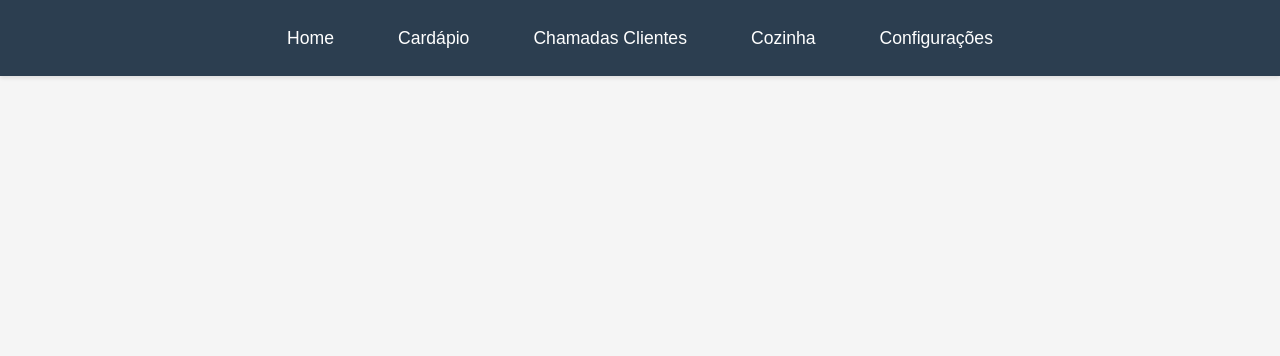
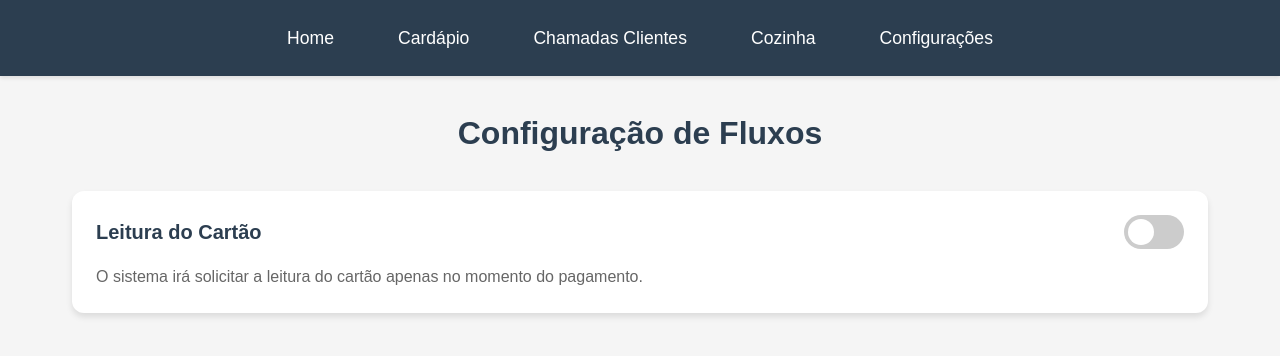
Before and after one commit to CelDarley/bar, a Vue app: page /settings/flows in a window 1280 px wide. Shown: the top 356 px of the page. Built offline with nearby package versions, Linux system fonts and the light colour scheme; the HTML template or start-up script is replaced by a standard one.

Commit message:
feat: adiciona configuração de leitura de cartão por pedido

```diff
--- a/src/components/Menu.vue
+++ b/src/components/Menu.vue
@@ -27,6 +27,11 @@
       :dish="selectedDish"
       @close="closeModal"
     />
+
+    <button class="call-waiter-btn" @click="callWaiter">
+      <span class="waiter-icon">🛎️</span>
+      <span class="waiter-text">Chamar Garçom</span>
+    </button>
   </div>
 </template>
 
@@ -34,7 +39,9 @@
 import { ref } from 'vue'
 import Cart from './Cart.vue'
 import AddToCartModal from './AddToCartModal.vue'
+import { useCartStore } from '../stores/cart'
 
+const cartStore = useCartStore()
 const showModal = ref(false)
 const selectedDish = ref(null)
 
@@ -143,6 +150,19 @@ const openModal = (dish) => {
 const closeModal = () => {
   showModal.value = false
   selectedDish.value = null
+}
+
+const callWaiter = () => {
+  // Adiciona uma chamada ao histórico de chamadas
+  cartStore.addCustomerCall({
+    type: 'waiter',
+    table: 'Mesa 1', // Em um sistema real, isso viria do contexto da mesa
+    status: 'pending',
+    createdAt: new Date()
+  })
+
+  // Mostra uma mensagem de confirmação
+  alert('Garçom chamado! Ele chegará em breve.')
 }
 </script>
 
@@ -269,4 +289,47 @@ h1 {
     font-size: 2rem;
   }
 }
+
+.call-waiter-btn {
+  position: fixed;
+  bottom: 2rem;
+  right: 2rem;
+  background-color: #e74c3c;
+  color: white;
+  border: none;
+  border-radius: 50px;
+  padding: 1rem 2rem;
+  display: flex;
+  align-items: center;
+  gap: 0.5rem;
+  font-size: 1.1rem;
+  font-weight: bold;
+  cursor: pointer;
+  box-shadow: 0 4px 6px rgba(0, 0, 0, 0.1);
+  transition: all 0.3s ease;
+  z-index: 100;
+}
+
+.call-waiter-btn:hover {
+  background-color: #c0392b;
+  transform: translateY(-2px);
+  box-shadow: 0 6px 8px rgba(0, 0, 0, 0.15);
+}
+
+.waiter-icon {
+  font-size: 1.5rem;
+}
+
+@media (max-width: 768px) {
+  .call-waiter-btn {
+    bottom: 1rem;
+    right: 1rem;
+    padding: 0.75rem 1.5rem;
+    font-size: 1rem;
+  }
+
+  .waiter-icon {
+    font-size: 1.2rem;
+  }
+}
 </style>
--- /dev/null
+++ b/src/components/settings/FlowSettings.vue
@@ -0,0 +1,143 @@
+<template>
+  <div class="flow-settings">
+    <h1>Configuração de Fluxos</h1>
+
+    <div class="settings-section">
+      <div class="setting-card">
+        <div class="setting-header">
+          <h2>Leitura do Cartão</h2>
+          <div class="toggle-switch">
+            <input
+              type="checkbox"
+              id="cardReadingToggle"
+              v-model="settings.cardReadingPerOrder"
+            >
+            <label for="cardReadingToggle"></label>
+          </div>
+        </div>
+
+        <p class="setting-description">
+          {{ settings.cardReadingPerOrder
+            ? 'O sistema irá solicitar a leitura do cartão ao final de cada pedido para individualizar a conta.'
+            : 'O sistema irá solicitar a leitura do cartão apenas no momento do pagamento.'
+          }}
+        </p>
+      </div>
+    </div>
+  </div>
+</template>
+
+<script setup>
+import { ref } from 'vue'
+
+const settings = ref({
+  cardReadingPerOrder: false
+})
+</script>
+
+<style scoped>
+.flow-settings {
+  padding: 2rem;
+  max-width: 1200px;
+  margin: 0 auto;
+}
+
+h1 {
+  color: #2c3e50;
+  margin-bottom: 2rem;
+  text-align: center;
+}
+
+.settings-section {
+  display: grid;
+  gap: 1.5rem;
+}
+
+.setting-card {
+  background: white;
+  border-radius: 12px;
+  padding: 1.5rem;
+  box-shadow: 0 4px 6px rgba(0, 0, 0, 0.1);
+}
+
+.setting-header {
+  display: flex;
+  justify-content: space-between;
+  align-items: center;
+  margin-bottom: 1rem;
+}
+
+.setting-header h2 {
+  color: #2c3e50;
+  margin: 0;
+  font-size: 1.25rem;
+}
+
+.setting-description {
+  color: #666;
+  margin: 0;
+  line-height: 1.5;
+}
+
+/* Toggle Switch Styles */
+.toggle-switch {
+  position: relative;
+  display: inline-block;
+  width: 60px;
+  height: 34px;
+}
+
+.toggle-switch input {
+  opacity: 0;
+  width: 0;
+  height: 0;
+}
+
+.toggle-switch label {
+  position: absolute;
+  cursor: pointer;
+  top: 0;
+  left: 0;
+  right: 0;
+  bottom: 0;
+  background-color: #ccc;
+  transition: .4s;
+  border-radius: 34px;
+}
+
+.toggle-switch label:before {
+  position: absolute;
+  content: "";
+  height: 26px;
+  width: 26px;
+  left: 4px;
+  bottom: 4px;
+  background-color: white;
+  transition: .4s;
+  border-radius: 50%;
+}
+
+.toggle-switch input:checked + label {
+  background-color: #27ae60;
+}
+
+.toggle-switch input:checked + label:before {
+  transform: translateX(26px);
+}
+
+@media (max-width: 768px) {
+  .flow-settings {
+    padding: 1rem;
+  }
+
+  .setting-header {
+    flex-direction: column;
+    align-items: flex-start;
+    gap: 1rem;
+  }
+
+  .toggle-switch {
+    align-self: flex-end;
+  }
+}
+</style>
--- a/src/components/settings/MenuSettings.vue
+++ b/src/components/settings/MenuSettings.vue
@@ -56,6 +56,9 @@
       <div class="items-list">
         <div v-for="item in items" :key="item.id" class="item-card">
           <div class="item-info">
+            <div v-if="item.image" class="item-image">
+              <img :src="item.image" :alt="item.name">
+            </div>
             <h3>{{ item.name }}</h3>
             <p class="item-category">{{ item.category }}</p>
             <p class="item-price">R$ {{ item.price.toFixed(2) }}</p>
@@ -158,6 +161,26 @@
           </div>
 
           <div class="form-group">
+            <label>Foto do Item</label>
+            <div class="image-upload">
+              <div v-if="itemForm.image" class="image-preview">
+                <img :src="itemForm.image" alt="Preview">
+                <button type="button" class="remove-image" @click="removeImage">🗑️</button>
+              </div>
+              <div v-else class="upload-placeholder" @click="triggerFileInput">
+                <span>+ Adicionar Foto</span>
+                <input
+                  type="file"
+                  ref="fileInput"
+                  accept="image/*"
+                  @change="handleImageUpload"
+                  style="display: none"
+                >
+              </div>
+            </div>
+          </div>
+
+          <div class="form-group">
             <label>Componentes</label>
             <div class="components-list">
               <div v-for="(component, index) in itemForm.components" :key="index" class="component-item">
@@ -243,8 +266,11 @@ const itemForm = ref({
   category: '',
   price: 0,
   components: [''],
-  optionalItems: ['']
+  optionalItems: [''],
+  image: null
 })
+
+const fileInput = ref(null)
 
 // Dados simulados
 const categories = ref([
@@ -316,7 +342,8 @@ const editItem = (item) => {
     category: item.category,
     price: item.price,
     components: item.components || [''],
-    optionalItems: item.optionalItems || ['']
+    optionalItems: item.optionalItems || [''],
+    image: item.image || null
   }
   showAddItemModal.value = true
 }
@@ -356,13 +383,36 @@ const closeItemModal = () => {
     category: '',
     price: 0,
     components: [''],
-    optionalItems: ['']
+    optionalItems: [''],
+    image: null
   }
 }
 
 const deleteItem = (item) => {
   if (confirm(`Tem certeza que deseja excluir o item "${item.name}"?`)) {
     items.value = items.value.filter(i => i.id !== item.id)
+  }
+}
+
+const triggerFileInput = () => {
+  fileInput.value.click()
+}
+
+const handleImageUpload = (event) => {
+  const file = event.target.files[0]
+  if (file) {
+    const reader = new FileReader()
+    reader.onload = (e) => {
+      itemForm.value.image = e.target.result
+    }
+    reader.readAsDataURL(file)
+  }
+}
+
+const removeImage = () => {
+  itemForm.value.image = null
+  if (fileInput.value) {
+    fileInput.value.value = ''
   }
 }
 </script>
@@ -699,4 +749,71 @@ select {
     gap: 0.5rem;
   }
 }
+
+.image-upload {
+  margin-top: 0.5rem;
+}
+
+.upload-placeholder {
+  border: 2px dashed #ccc;
+  border-radius: 8px;
+  padding: 2rem;
+  text-align: center;
+  cursor: pointer;
+  transition: all 0.3s ease;
+}
+
+.upload-placeholder:hover {
+  border-color: #4caf50;
+  background-color: #f5f5f5;
+}
+
+.image-preview {
+  position: relative;
+  width: 200px;
+  height: 200px;
+  border-radius: 8px;
+  overflow: hidden;
+}
+
+.image-preview img {
+  width: 100%;
+  height: 100%;
+  object-fit: cover;
+}
+
+.remove-image {
+  position: absolute;
+  top: 8px;
+  right: 8px;
+  background: rgba(0, 0, 0, 0.5);
+  border: none;
+  border-radius: 50%;
+  width: 32px;
+  height: 32px;
+  display: flex;
+  align-items: center;
+  justify-content: center;
+  cursor: pointer;
+  color: white;
+  transition: all 0.3s ease;
+}
+
+.remove-image:hover {
+  background: rgba(0, 0, 0, 0.7);
+}
+
+.item-image {
+  width: 100%;
+  height: 200px;
+  border-radius: 8px;
+  overflow: hidden;
+  margin-bottom: 1rem;
+}
+
+.item-image img {
+  width: 100%;
+  height: 100%;
+  object-fit: cover;
+}
 </style>
--- a/src/router/index.js
+++ b/src/router/index.js
@@ -43,6 +43,11 @@ const router = createRouter({
       path: '/settings/menu',
       name: 'MenuSettings',
       component: () => import('../components/settings/MenuSettings.vue')
+    },
+    {
+      path: '/settings/flows',
+      name: 'FlowSettings',
+      component: () => import('../components/settings/FlowSettings.vue')
     }
   ]
 })
```
